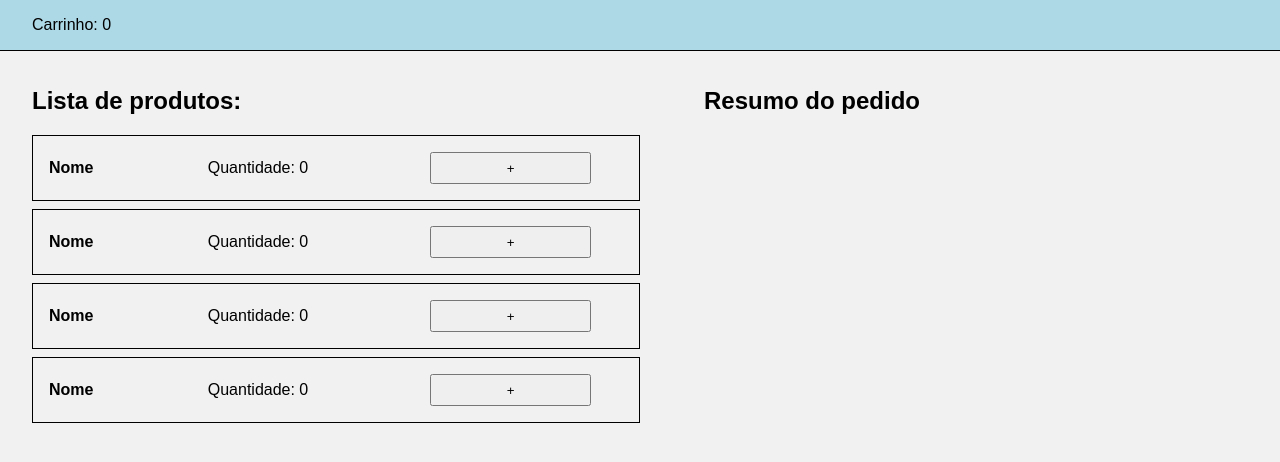
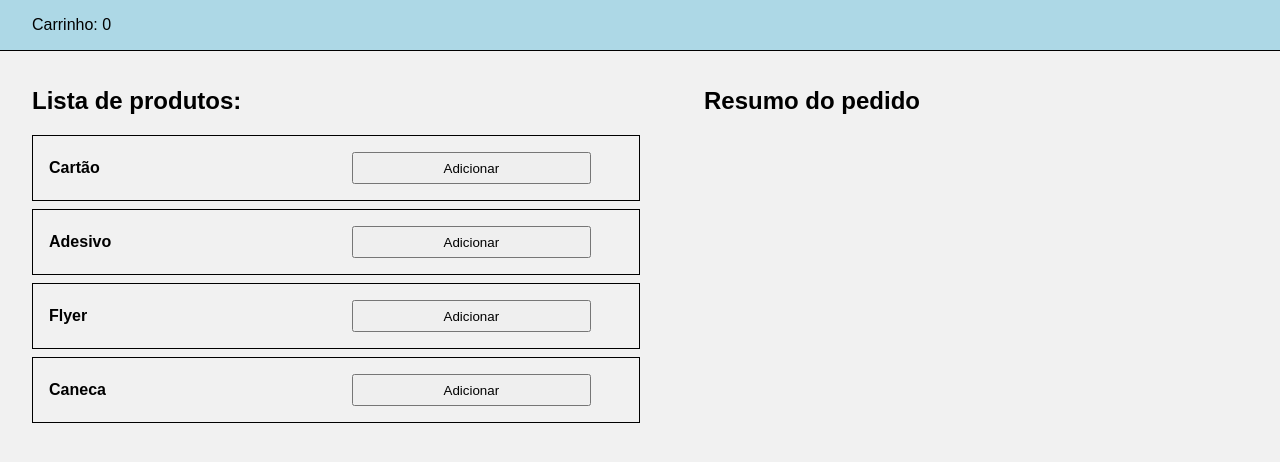
Before and after one commit to LucasViana1/redux-template, a React (Create React App) app: page / in a window 1280 px wide. Shown: the top 462 px of the page. Built offline with nearby package versions, Linux system fonts and the light colour scheme; data requests are answered from the project's data file.

Commit message:
integrate the redux on Product component

```diff
--- a/src/components/Product/index.js
+++ b/src/components/Product/index.js
@@ -1,11 +1,28 @@
+import PropTypes from 'prop-types';
+import { useDispatch, useSelector } from 'react-redux';
 import './styles.css';
+import { addToCart, increaseQuantity } from '../../store/modules/cart/actions';
 
-const Product = () => (
-  <div className="product">
-    <b>Nome</b>
-    <p>Quantidade: 0</p>
-    <button type="button">+</button>
-  </div>
-);
+const Product = ({ product }) => {
+  const dispatch = useDispatch();
+  const { productsInCart } = useSelector((state) => state.cart);
+  const existInCart = productsInCart.find((productInCart) => productInCart.id === product.id);
+
+  return (
+    <div className="product">
+      <b>{product.name}</b>
+      <button type="button" onClick={() => dispatch(existInCart ? increaseQuantity(product) : addToCart(product))}>
+        Adicionar
+      </button>
+    </div>
+  );
+};
+
+Product.propTypes = {
+  product: PropTypes.shape({
+    id: PropTypes.number.isRequired,
+    name: PropTypes.string.isRequired,
+  }).isRequired,
+};
 
 export default Product;
```
